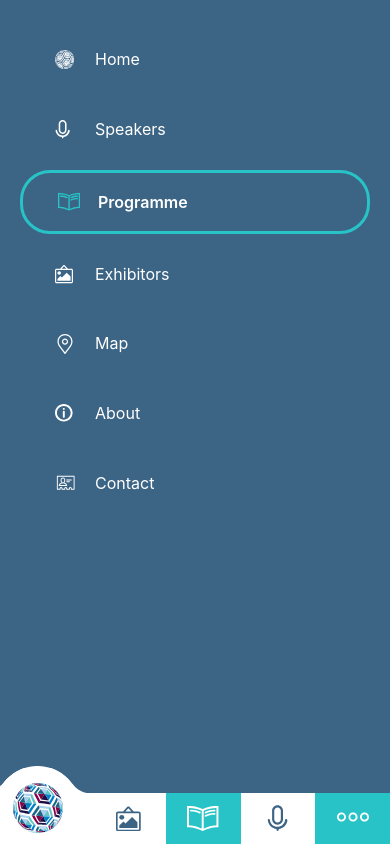
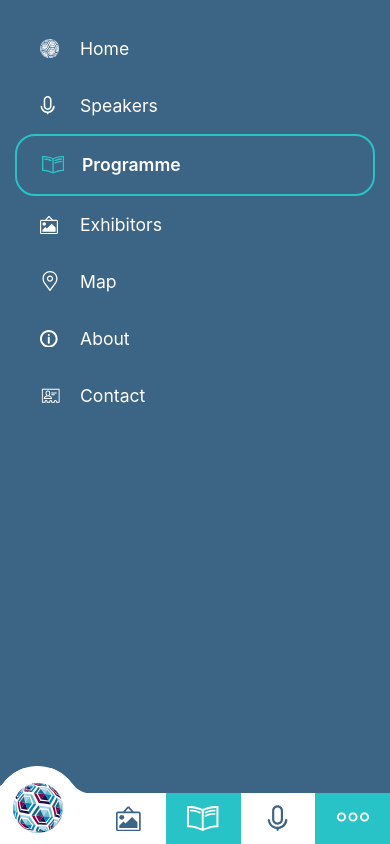
Before and after one commit to aedwards87/Conference-PWA, a React (Create React App) app: page /programme in a window 390 px wide. Both pictures are taken after a click on the button 352 px from the left and 818 px from the top of the page. Shown: the top 844 px of the page. Built offline with nearby package versions, Linux system fonts and the light colour scheme.

Commit message:
increased font sizes for mobile

```diff
--- a/src/Components/Card.js
+++ b/src/Components/Card.js
@@ -33,7 +33,7 @@ const SpeakerCard = styled.div`
     width: 100%;
     /* height: 100%; */
     background: white;
-    box-shadow: 0 6px 13px 0 rgba(0,0,0,0.1), 0 0px 25px 0 rgba(0,0,0,0.03);
+    box-shadow: 0 0px 3px 0 rgba(0,0,0,0.03), 0 3px 6px 0 rgba(0,0,0,0.1);
     border-radius: 20px;
     margin: 0;
     padding: 20px;
@@ -69,7 +69,7 @@ const SpeakerCard = styled.div`
         font-weight: 700;
     }
     &:hover {
-      box-shadow: 0 6px 13px 0 rgba(0,0,0,0.2), 0 0px 25px 0 rgba(0,0,0,0.08);
+      box-shadow: 0 5px 8px 0 rgba(0,0,0,0.2), 0 0px 15px 0 rgba(0,0,0,0.08);
     }
     @media (min-width: 600px) {
       grid-template-columns: 1fr;
@@ -110,7 +110,7 @@ const ProgrammeCard = styled.div`
     width: 100%;
     /* height: 100%; */
     background: white;
-    box-shadow: 0 6px 13px 0 rgba(0,0,0,0.1), 0 0px 25px 0 rgba(0,0,0,0.03);
+    box-shadow: 0 0px 3px 0 rgba(0,0,0,0.03), 0 3px 6px 0 rgba(0,0,0,0.1);
     border-radius: 20px;
     margin: 0;
     padding: 20px;
@@ -145,7 +145,7 @@ const ProgrammeCard = styled.div`
       height: 30px;
     }
     &:hover {
-      box-shadow: 0 6px 13px 0 rgba(0,0,0,0.2), 0 0px 25px 0 rgba(0,0,0,0.08);
+      box-shadow: 0 5px 8px 0 rgba(0,0,0,0.2), 0 0px 15px 0 rgba(0,0,0,0.08);
     }
     @media (min-width: 600px) {
       grid-template-columns: 7vw 5fr auto;
--- a/src/Components/Header.js
+++ b/src/Components/Header.js
@@ -9,7 +9,7 @@ const Header = () => (
   <Toggle>
     {({on, toggle}) => (
       <>
-        <NavBar on={on} toggle={toggle} />
+        <NavBar on={on} toggle={toggle}/>
         {/* <StyledNavMenu on={on} toggle={toggle} /> */}
       </>
     )}
--- a/src/Components/NavBar.js
+++ b/src/Components/NavBar.js
@@ -33,7 +33,7 @@ const NavBar = ({ on, toggle }) => (
     <StyledNavBar>
         <div>
             <Link
-                exact
+                exact="true"
                 to="/exhibitors"
                 getProps={isActive}
                 onClick={on ? toggle : null}
@@ -43,7 +43,7 @@ const NavBar = ({ on, toggle }) => (
         </div>
         <div>
             <Link
-                exact
+                exact="true"
                 to="/programme"
                 getProps={isActive}
                 onClick={on ? toggle : null}
@@ -53,7 +53,7 @@ const NavBar = ({ on, toggle }) => (
         </div>
         <div>
             <Link
-                exact
+                exact="true"
                 to="/speakers"
                 getProps={isActive}
                 onClick={on ? toggle : null}
@@ -64,6 +64,7 @@ const NavBar = ({ on, toggle }) => (
         <div>
             <button
                 onClick={toggle}
+                onBlur={toggle}
                 className={on ? 'active' : null}
             >
                 <MenuSVG height="2rem"/>
--- a/src/Components/NavMenu.js
+++ b/src/Components/NavMenu.js
@@ -1,8 +1,7 @@
-import React from 'react';
+import React, { Component } from 'react';
 import styled from 'styled-components'
 import { Link } from '@reach/router'
 import isActive from './isActive'
-// import { Transition } from 'react-spring/renderprops'
 
 
 import { aqua, teal } from '../Utilities/index'
@@ -17,102 +16,110 @@ import {
 } from '../Images/index'
 
 
-const NavMenu = ({ on, toggle }) => (
-    // <Transition
-    //     // native
-    //     config={{
-    //         tension: 100,
-    //         friction: 20,
-    //     }}
-    //     items={on}
-    //     // from={{  clipPath: 'circle(0vh at 101% 94vh)' }}
-    //     // enter={{  clipPath: 'circle(100vh at 50% 50vh)' }}
-    //     // leave={{ clipPath: 'circle(0vh at 101% 94vh)' }}
-    //     from={{  opacity: 0 }}
-    //     enter={{  opacity: 1 }}
-    //     leave={{  opacity: 0 }}
-    // >
-    // {on => on &&
-    // (props => (
 
+class NavMenu extends Component {
+    // constructor({ on, toggle }) {
+    //     super({ on, toggle })
+    //     this.state = {on}
+    // }
+
+    // componentDidMount() {
+    //     document.addEventListener("mousedown", this.handleClick);
+    // }
+    // componentWillUnmount() {
+    //     document.removeEventListener("mousedown", this.handleClick);
+    // }
+
+    // handleClick = e => {
+    //     if (this.node.contains(e.target)) { return; }
+    //     this.handleClickOutside()
+    // };
+
+    // handleClickOutside = () => {
+    //     this.setState(() => ({
+    //         on: !this.state.on
+    //     }));
+    // };
+
+
+    render() {
+        const { on, toggle } = this.props
+
+        return (
             <StyledNavWrappper
                 className={on ? 'active' : null}
+                // ref={node => this.node = node}
+
             >
-            <nav>
+                <nav >
                     <div>
                         <Link
-                        exact
+                            exact="true"
                             to="/"
                             getProps={isActive}
-                        onClick={toggle}
+                            onClick={on ? toggle : null}
                         >
-                        {}
+
                             <ACLogo height="1.2rem" color="white" navMenu />
                             Home
                         </Link>
                     </div>
                     <div>
                         <Link
-                        exact
+                            exact="true"
                             to="/speakers"
                             getProps={isActive}
-                        onClick={toggle}
-                    >
+                            onClick={on ? toggle : null}                         >
                             <SpeakerSVG height="1.3rem" color="white" />
                             Speakers
                         </Link>
                     </div>
                     <div>
                         <Link
-                        exact
+                            exact="true"
                             to="/programme"
                             getProps={isActive}
-                        onClick={toggle}
-                    >
+                            onClick={on ? toggle : null}                         >
                             <ProgrammeSVG height="1.1rem" color="white" />
                             Programme
                         </Link>
                     </div>
                     <div>
                         <Link
-                        exact
+                            exact="true"
                             to="/exhibitors"
                             getProps={isActive}
-                        onClick={toggle}
-                    >
+                            onClick={on ? toggle : null}                         >
                             <ExhibitorsSVG height="1.2rem" color="white" />
                             Exhibitors
                         </Link>
                     </div>
                     <div>
                         <Link
-                        exact
+                            exact="true"
                             to="/venue-map"
                             getProps={isActive}
-                        onClick={toggle}
-                    >
+                            onClick={on ? toggle : null}                         >
                             <LocationSVG height="1.25rem" color="white" />
                             Map
                         </Link>
                     </div>
                     <div>
                         <Link
-                        exact
+                            exact="true"
                             to="/about"
                             getProps={isActive}
-                        onClick={toggle}
-                    >
+                            onClick={on ? toggle : null}                         >
                             <InfoSVG height="1.1rem" color="white" />
                             About
                         </Link>
                     </div>
                     <div>
                         <Link
-                        exact
+                            exact="true"
                             to="/contact"
                             getProps={isActive}
-                        onClick={toggle}
-                    >
+                            onClick={on ? toggle : null}                         >
                             <ContactSVG height="1.4rem" color="white" />
                             Contact
                         </Link>
@@ -120,32 +127,32 @@ const NavMenu = ({ on, toggle }) => (
 
                 </nav>
             </StyledNavWrappper>
-//     ))}
-// </Transition>
         )
+    }
+}
+
 
 const StyledNavWrappper = styled.nav`
     position: fixed;
+    width: 100%;
     top: 0;
     left: 0;
     right: 0;
     bottom: 0;
+    padding-top: 20px;
     padding-bottom: 60px;
     margin-bottom: 51.5px;
     overflow: auto;
     visibility: hidden;
-    cursor: none;
-    width: 100%;
     height: cal(100% - 55px);
-    padding-top: 30px;
     z-index: -99999;
     background: ${teal};
     clip-path: circle(0% at 101% 96vh);
     transition: all .6s ease;
+    cursor: none;
     &.active,
     &[aria-current] {
         clip-path: circle(110% at 30% 50vh);
-        /* left: 0vw; */
         visibility: visible;
         cursor: auto;
         z-index: 99;
@@ -154,14 +161,17 @@ const StyledNavWrappper = styled.nav`
         display: grid;
         align-items: center;
         justify-items: center;
-        grid-gap: 10px;
+        /* grid-gap: 10px; */
         padding: 0;
         margin: 0;
     }
     > nav div {
-        width: calc(100% - 40px);
+        width: calc(100% - 30px);
     }
     > nav div a {
+        line-height: 1.7rem;
+        font-size: 1.1rem;
+
         display: grid;
         align-items: center;
         align-content: center;
@@ -169,8 +179,8 @@ const StyledNavWrappper = styled.nav`
         grid-template-columns: 40px 1fr;
         /* height: 100%; */
         /* width: calc(100vw - 40px); */
-        padding: 20px;
-        padding-left: 35px;
+        padding: 15px;
+        padding-left: 25px;
         font-weight: 400;
         color: white;
         text-decoration: none;
@@ -183,15 +193,15 @@ const StyledNavWrappper = styled.nav`
     > nav div a[aria-current]:hover {
         color: white;
         background: ${aqua};
-        border-radius: 30px;
+        border-radius: 20px;
         font-weight: 600;
     };
     > nav div a.active,
     > nav div a[aria-current] {
         background: ${teal};
         color: white;
-        border: 3px solid ${aqua};
-        border-radius: 30px;
+        border: 2px solid ${aqua};
+        border-radius: 20px;
         font-weight: 600;
     };
     a.active svg,
--- a/src/Elements/CurvedBG.js
+++ b/src/Elements/CurvedBG.js
@@ -6,40 +6,45 @@ const CurvedBG = styled.div`
     position: relative;
     overflow: hidden;
     height: ${props => props.height};
-    padding-top: ${props => props.paddingTop ? props.paddingTop : "40px"};
-    padding-right: ${props => props.paddingRight ? props.paddingRight : '35px'};
+    /* padding-top: ${props => props.paddingTop ? props.paddingTop : "40px"};
+    padding-right: ${props => props.paddingRight ? props.paddingRight : '25px'};
     padding-bottom: ${props => props.paddingBottom ? props.paddingBottom : '30px'};
-    padding-left: ${props => props.paddingLeft ? props.paddingLeft : '35px'};
-    padding: ${props => props.padding};
+    padding-left: ${props => props.paddingLeft ? props.paddingLeft : '25px'};
+    padding: ${props => props.padding}; */
+    padding: 40px 25px 30px;
     color: ${props => props.color};
     &::before {
         content: '';
         position: absolute;
         background: ${props => props.bgColor};
-        right: -50vw;
-        left: -50vw;
+        right: -70vw;
+        left: -70vw;
         top: -200px;
         bottom: 0;
         z-index: ${props => props.zIndex ? props.zIndex : -1};
         margin-bottom: 25px;
         border-radius: 100%;
         box-shadow: 0 5px 10px 0 rgb(0,0,0,0.1), 0 0px 30px 0 rgb(0,0,0,0.2);
-        background: url(${props => props.bgImgPortrait}) ${props => props.bgColor ? props.bgColor : 'white'} no-repeat 50% calc(50% + 95px) ;
-        background-size: 70vw;
+        background: url(${props => props.bgImgPortrait})
+                    ${props => props.bgColor ? props.bgColor : 'white'}
+                    no-repeat 50% 81%;
+        background-size: 68vw;
         transition: background .3s ease;
-        /* transition: left .3s ease;
-        transition: right .3s ease; */
     }
     /* Smaller smart devices */
     @media (max-width: 330px) {
         padding-right: 25px;
         padding-left: 25px;
     }
+    /* Above */
     @media (min-width: 450px) {
+        padding: 0 35px;
         &::before {
-            /* right: -40vw;
-            left: -40vw; */
-            background: url(${props => props.bgImgPortrait}) ${props => props.bgColor ? props.bgColor : 'white'} no-repeat 50% calc(50% + 120px);
+            right: -50vw;
+            left: -50vw;
+            background: url(${props => props.bgImgPortrait})
+                        ${props => props.bgColor ? props.bgColor : 'white'}
+                        no-repeat 50% 81%;
             background-size: calc(35vh);
         }
     }
@@ -47,7 +52,9 @@ const CurvedBG = styled.div`
     /* Large screens */
     @media (min-width: 700px) {
         &::before {
-            background: url(${props => props.bgImgLandscape}) ${props => props.bgColor ? props.bgColor : 'white'} no-repeat 50% calc(50% + 120px) ;
+            background: url(${props => props.bgImgLandscape})
+                        ${props => props.bgColor ? props.bgColor : 'white'}
+                        no-repeat 50% 70% ;
             background-size: calc(40vw + 33vh);
             /* right: -20vw;
             left: -20vw; */
@@ -56,19 +63,25 @@ const CurvedBG = styled.div`
 
     @media (min-height: 800px) and (max-height: 1400px)  {
         &::before {
-            background: url(${props => props.bgImgPortrait}) ${props => props.bgColor ? props.bgColor : 'white'} no-repeat 50% calc(50% + 120px);
+            background: url(${props => props.bgImgPortrait})
+                        ${props => props.bgColor ? props.bgColor : 'white'}
+                        no-repeat 50% 78%;
             background-size: calc(37.5vh);
         }
     }
     @media (min-height: 1000px) and (min-width: 1100px)  {
         &::before {
-            background: url(${props => props.bgImgLandscape}) ${props => props.bgColor ? props.bgColor : 'white'} no-repeat 50% calc(50% + 120px) ;
+            background: url(${props => props.bgImgLandscape})
+                        ${props => props.bgColor ? props.bgColor : 'white'}
+                        no-repeat 50% 60% ;
             background-size: calc(40vw + 33vh);
         }
     }
     @media (min-height: 1200px) and (max-width: 1200px)  {
         &::before {
-            background: url(${props => props.bgImgPortrait}) ${props => props.bgColor ? props.bgColor : 'white'} no-repeat 50% calc(50% + 120px);
+            background: url(${props => props.bgImgPortrait})
+                        ${props => props.bgColor ? props.bgColor : 'white'}
+                        no-repeat 50% 74%;
             background-size: calc(37.5vh);
         }
     }
@@ -79,6 +92,63 @@ const CurvedBG = styled.div`
         }
     }
 
+
+
+
+
+
+
+    h1 {
+        margin: 0;
+        padding: 0;
+        font-weight: 200;
+        font-size: 16.5vw;
+        line-height: 16vw
+    }
+    p {
+        padding: 0;
+        line-height: 1.7rem;
+        font-size: 1.1rem;
+        margin: 45px 0 40px;
+        width: 100%;
+    }
+
+    /* Above */
+    @media (min-width: 450px) {
+        h1 {
+            font-size: 3.8rem;
+            line-height: 4rem;
+        };
+        p {
+            font-weight: 350;
+            line-height: 1.45rem;
+            font-size: 1rem;
+        };
+        p { margin: 40px 0 50px; }
+        h1 span { display: none; }
+    }
+    @media (min-width: 1000px) {
+        p { margin: 40px 0 60px; }
+    };
+
+    /* Below */
+    @media (max-width: 320px) {
+        h1 {
+            font-size: 15vw;
+            line-height: 14.5vw
+        }
+        p {
+            line-height: 1.45rem;
+            font-size: 0.95rem;
+        }
+    }
+
+
+
+
+
+
+
 `
 
 
--- a/src/Pages/Exhibitors.js
+++ b/src/Pages/Exhibitors.js
@@ -75,8 +75,8 @@ const exhibitors = [
 const Exhibitors = () => (
   <>
     <Spring
-      from={{transform: 'translate3d(0,-20vh,0)', opacity: 0}}
-      to={{transform: 'translate3d(0,0,0)', opacity: 1}}
+      from={{transform: 'translate3d(0,-100px,0)', opacity: 0}}
+      to={{transform: 'translate3d(0,-35px,0)', opacity: 1}}
       config={{tension: 100, friction: 13}}
     >
       {props => (
@@ -133,62 +133,22 @@ const Exhibitors = () => (
 
 const Head = styled.header`
   color: white;
-  padding: 15px 0 90px 0;
+  padding: 40px 0 60px 0;
   margin: 0 auto;
-  max-width: 720px;
+  max-width: 730px;
   display: grid;
   justify-content: start;
   transition: padding 0.6s ease;
-  h1 {
-    margin: 0;
-    padding: 0;
-    font-size: 3.8rem;
-    line-height: 4rem;
-    font-weight: 200;
-  };
-  p {
-    margin: 50px 0;
-    padding: 0;
-    font-weight: 350;
-    width: 100%;
-    line-height: 1.45rem;
-    font-size: 1rem;
+
+  /* Above */
+  @media (min-width: 450px) {
+    padding: 170px 0 90px 0;
+  }
+  @media (min-width: 1000px) {
+    padding: 190px 0 105px 0;
   };
 
   /* Below */
-
-  @media (min-width: 450px) {
-    padding: 105px 0 80px 0;
-    p { margin: 40px 0 60px; }
-    span { display: none; }
-  }
-  @media (min-width: 600px) {
-    span { display: none; }
-  }
-  @media (min-width: 1000px) {
-    padding: 125px 0 100px 0;
-    p { margin: 40px 0 60px; }
-  };
-
-  /* Above */
-
-  @media (max-width: 320px) {
-    h1 {
-      font-size: 7vmax;
-      line-height: 2.7rem;
-    }
-  }
-  @media (max-width: 450px) {
-    h1 {
-      font-size: 13vw;
-      line-height: 13.5vw
-    }
-    p {
-      line-height: 1.3rem;
-      font-size: 0.9rem;
-      margin: 40px 0;
-    }
-  }
   @media (max-width: 1000px) {
     max-width: 625px;
   }
@@ -202,7 +162,7 @@ const CardWrapper = styled.section`
   grid-template-columns: 1fr;
   justify-items: center;
   margin: -110px auto 0 auto;
-  padding: 0 35px;
+  padding: 0 35px 60px;
   /* Required for the additional div added with animated.div */
   > div {
     width: 100%;
@@ -219,10 +179,10 @@ const CardWrapper = styled.section`
   }
   /* Below */
   @media (max-width: 330px) {
-    padding: 0 15px;
+    padding: 0 15px 60px;
   }
   @media (max-width: 450px) {
-    padding: 0 20px;
+    padding: 0 20px 60px;
   }
 `
 
--- a/src/Pages/Programme.js
+++ b/src/Pages/Programme.js
@@ -75,8 +75,8 @@ const programmes = [
 const Programme = () => (
   <>
     <Spring
-      from={{transform: 'translate3d(0,-20vh,0)', opacity: 0}}
-      to={{transform: 'translate3d(0,0,0)', opacity: 1}}
+      from={{transform: 'translate3d(0,-100px,0)', opacity: 0}}
+      to={{transform: 'translate3d(0,-35px,0)', opacity: 1}}
       config={{tension: 100, friction: 13}}
     >
       {props => (
@@ -134,62 +134,25 @@ const Programme = () => (
 
 const Head = styled.header`
   color: white;
-  padding: 15px 0 80px 0;
+  padding: 40px 0 50px 0;
   margin: 0 auto;
   max-width: 730px;
   display: grid;
   justify-content: start;
   transition: padding 0.6s ease;
-  h1 {
-    margin: 0;
-    padding: 0;
-    font-size: 3.8rem;
-    line-height: 4rem;
-    font-weight: 200;
-  };
-  p {
-    margin: 50px 0;
-    padding: 0;
-    font-weight: 350;
-    width: 100%;
-    line-height: 1.45rem;
-    font-size: 1rem;
-  };
 
   /* Above */
-
   @media (min-width: 450px) {
-    padding: 105px 0 70px 0;
-    p { margin: 40px 0 60px; }
-    span { display: none; }
+    padding: 170px 0 90px 0;
   }
   @media (min-width: 1000px) {
-    padding: 115px 0 90px 0;
-    p { margin: 40px 0 60px; }
+    padding: 190px 0 105px 0;
   };
 
   /* Below */
-
-  @media (max-width: 320px) {
-      h1 {
-        font-size: 7vmax;
-        line-height: 2.7rem;
-      }
+  @media (max-width: 1000px) {
+    max-width: 625px;
   }
-  @media (max-width: 450px) {
-    h1 {
-      font-size: 13vw;
-    }
-    p {
-      line-height: 1.3rem;
-      font-size: 0.9rem;
-      margin: 40px 0;
-    }
-  };
-  @media (max-width: 1000px) {
-    max-width: 640px;
-  };
-
 `
 const AnimHead = animated(Head)
 
@@ -199,8 +162,8 @@ const CardWrapper = styled.section`
   grid-template-columns: 1fr;
   justify-items: center;
   justify-content: center;
-  margin-top: -90px;
-  padding: 0 35px;
+  margin-top: -110px;
+  padding: 0 35px 60px;
   /* Required for the additional div added with animated.div */
   > div {
     width: 100%;
@@ -209,10 +172,10 @@ const CardWrapper = styled.section`
   }
   /* Below */
   @media (max-width: 330px) {
-    padding: 0 15px;
+    padding: 0 15px 60px;
   }
   @media (max-width: 450px) {
-    padding: 0 20px;
+    padding: 0 20px 60px;
   }
 `
 
--- a/src/Pages/Speakers.js
+++ b/src/Pages/Speakers.js
@@ -75,8 +75,8 @@ const speakers = [
 const Speakers = () => (
   <>
     <Spring
-      from={{transform: 'translate3d(0,-20vh,0)', opacity: 0}}
-      to={{transform: 'translate3d(0,0,0)', opacity: 1}}
+      from={{transform: 'translate3d(0,-100px,0)', opacity: 0}}
+      to={{transform: 'translate3d(0,-35px,0)', opacity: 1}}
       config={{tension: 100, friction: 13}}
     >
       {props => (
@@ -133,64 +133,23 @@ const Speakers = () => (
 
 const Head = styled.header`
   color: white;
-  padding: 15px 0 90px 0;
+  padding: 40px 0 60px 0;
   margin: 0 auto;
   max-width: 720px;
   display: grid;
   justify-content: start;
   transition: padding 0.6s ease;
+  p { text-shadow: 0px 0.5px 0 rgba(255,255,255,0.2); }
 
-  h1 {
-    margin: 0;
-    padding: 0;
-    font-size: 3.8rem;
-    line-height: 4rem;
-    font-weight: 200;
-  };
-  p {
-    /* margin: 50px 0; */
-    padding: 0;
-    font-weight: 350;
-    width: 100%;
-    line-height: 1.45rem;
-    font-size: 1rem;
-    text-shadow: 1px 1px 0 rgba(255,255,255,0.2);
+  /* Above */
+  @media (min-width: 450px) {
+    padding: 170px 0 100px 0;
+  }
+  @media (min-width: 1000px) {
+    padding: 190px 0 115px 0;
   };
 
   /* Below */
-
-  @media (min-width: 450px) {
-    padding: 105px 0 80px 0;
-    p { margin: 40px 0 60px; }
-    span { display: none; }
-  }
-  @media (min-width: 600px) {
-    span { display: none; }
-  }
-  @media (min-width: 1000px) {
-    padding: 125px 0 100px 0;
-    p { margin: 40px 0 60px; }
-  };
-
-  /* Above */
-
-  @media (max-width: 320px) {
-      h1 {
-        font-size: 7vmax;
-        line-height: 2.7rem;
-      }
-  }
-  @media (max-width: 450px) {
-    h1 {
-      font-size: 13vw;
-      line-height: 13.5vw
-    }
-    p {
-      line-height: 1.3rem;
-      font-size: 0.9rem;
-      margin: 40px 0;
-    }
-  }
   @media (max-width: 1000px) {
     max-width: 625px;
   }
@@ -203,8 +162,8 @@ const CardWrapper = styled.section`
   grid-gap: 20px;
   grid-template-columns: 1fr;
   justify-items: center;
-  margin: -110px auto 0 auto;
-  padding: 0 35px;
+  margin: -120px auto 0 auto;
+  padding: 0 35px 60px;
   /* Required for the additional div added with animated.div */
   > div {
     width: 100%;
@@ -221,10 +180,10 @@ const CardWrapper = styled.section`
   }
   /* Below */
   @media (max-width: 330px) {
-    padding: 0 15px;
+    padding: 0 15px 60px;
   }
   @media (max-width: 450px) {
-    padding: 0 20px;
+    padding: 0 20px 60px;
   }
 `
 
```
Lines whose indentation alone changed are shown as unchanged.
